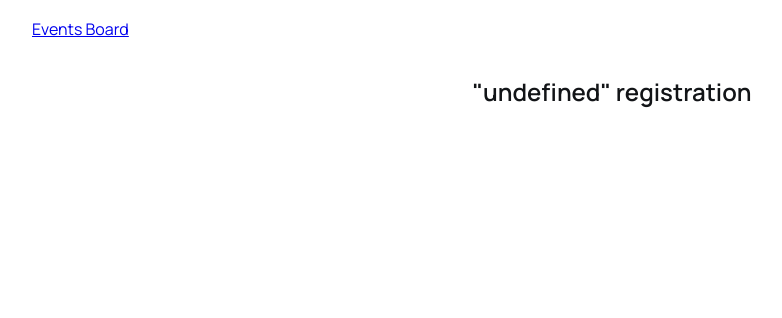
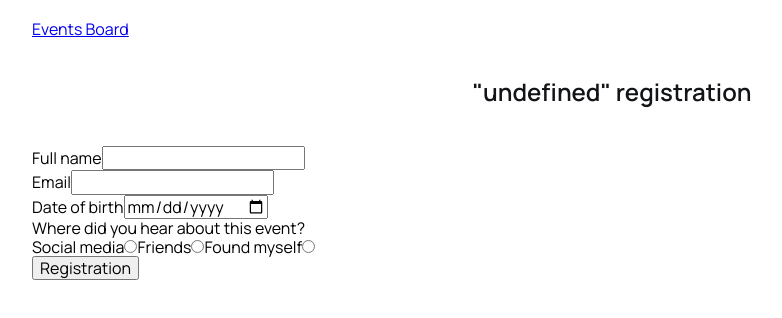
Before and after one commit to y-hrubskyi/events-registration, a React (Vite) app in the folder frontend/: page /events/1/registration in a window 1280 px wide. Shown: the top 318 px of the page, without its empty margins (28-810 px from the left). Built offline with nearby package versions, Linux system fonts and the light colour scheme.

Commit message:
feat: create AddParticipantForm (without styles)

```diff
--- /dev/null
+++ b/frontend/src/components/AddParticipantForm/AddParticipantForm.jsx
@@ -0,0 +1,65 @@
+import { useForm } from 'react-hook-form';
+
+export const AddParticipantForm = () => {
+  const { register, handleSubmit } = useForm();
+
+  const onSubmit = data => {
+    console.log(data);
+  };
+
+  return (
+    <form onSubmit={handleSubmit(onSubmit)}>
+      <div>
+        <div>
+          <label htmlFor="fullname">Full name</label>
+          <input
+            id="fullname"
+            type="text"
+            {...register('fullname', { required: true })}
+          />
+        </div>
+        <div>
+          <label htmlFor="email">Email</label>
+          <input
+            id="email"
+            type="email"
+            {...register('email', { required: true })}
+          />
+        </div>
+        <div>
+          <label htmlFor="dateOfBirth">Date of birth</label>
+          <input
+            id="dateOfBirth"
+            type="date"
+            {...register('dateOfBirth', { required: true })}
+          />
+        </div>
+        <div>
+          <p>Where did you hear about this event?</p>
+          <label htmlFor="socials">Social media</label>
+          <input
+            id="socials"
+            {...register('referralSource', { required: true })}
+            type="radio"
+            value="socials"
+          />
+          <label htmlFor="friends">Friends</label>
+          <input
+            id="friends"
+            {...register('referralSource', { required: true })}
+            type="radio"
+            value="friends"
+          />
+          <label htmlFor="myself">Found myself</label>
+          <input
+            id="myself"
+            {...register('referralSource', { required: true })}
+            type="radio"
+            value="myself"
+          />
+        </div>
+      </div>
+      <button type="submit">Registration</button>
+    </form>
+  );
+};
--- a/frontend/src/pages/EventRegistrationPage/EventRegistrationPage.jsx
+++ b/frontend/src/pages/EventRegistrationPage/EventRegistrationPage.jsx
@@ -1,4 +1,5 @@
 import { useLocation } from 'react-router-dom';
+import { AddParticipantForm } from '~/components/AddParticipantForm/AddParticipantForm';
 
 import { PageTitle } from '~/components/common/PageTitle/PageTitle.styled';
 
@@ -8,6 +9,7 @@ const EventRegistrationPage = () => {
   return (
     <div>
       <PageTitle>{`"${state?.eventTitle}"`} registration</PageTitle>
+      <AddParticipantForm />
     </div>
   );
 };
```
